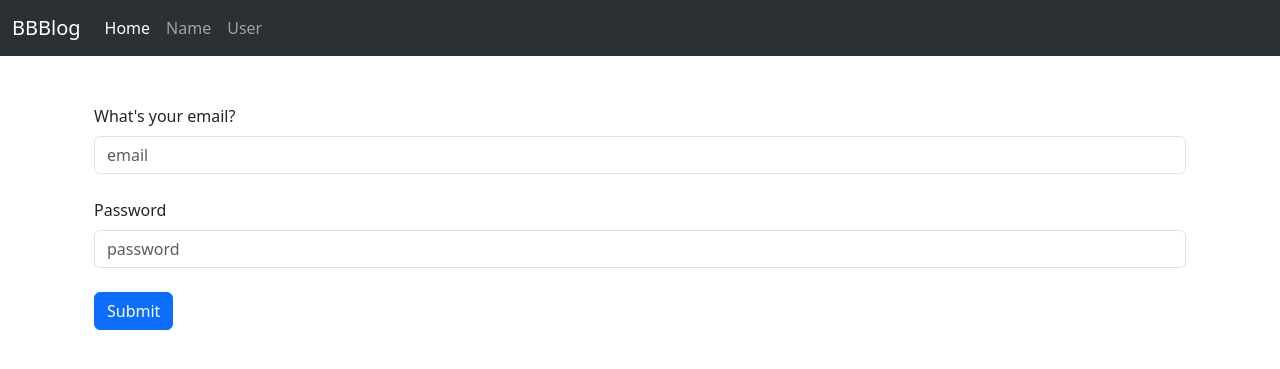
After one commit to shulepov1/flask, a Flask app: page /test_pw in a window 1280 px wide. The commit adds this page. Shown: the top 369 px of the page. Run offline with Flask 3, Linux system fonts and the light colour scheme.

Commit message:
add password field

```diff
--- /dev/null
+++ b/browsers_app/forms/PasswordForm.py
@@ -0,0 +1,8 @@
+from flask_wtf import FlaskForm
+from wtforms import StringField, SubmitField, PasswordField, BooleanField, ValidationError
+from wtforms.validators import DataRequired, EqualTo
+
+class PasswordForm(FlaskForm):
+    email = StringField("What's your email?", validators=[DataRequired()])
+    password = PasswordField('Password', validators=[DataRequired()])
+    submit = SubmitField("Submit")
--- a/browsers_app/forms/UserForm.py
+++ b/browsers_app/forms/UserForm.py
@@ -1,9 +1,11 @@
 from flask_wtf import FlaskForm
-from wtforms import StringField, SubmitField
-from wtforms.validators import DataRequired
+from wtforms import StringField, SubmitField, PasswordField, BooleanField, ValidationError
+from wtforms.validators import DataRequired, EqualTo
 
 class UserForm(FlaskForm):
     username = StringField("What's your username?", validators=[DataRequired()])
     email = StringField("What's your email?", validators=[DataRequired()])
     migration_test = StringField("test", validators=[DataRequired()])
+    password = PasswordField('Password', validators=[DataRequired(), EqualTo('password2', message='Passwords must match!')])
+    password2 = PasswordField('Confirm Password', validators=[DataRequired(), EqualTo('password', message='Passwords must match!')])
     submit = SubmitField("Submit")
--- a/browsers_app/routes.py
+++ b/browsers_app/routes.py
@@ -5,6 +5,9 @@ from flask import make_response, request, render_template, redirect, flash
 from .user_agent_handler import get_browser, get_os
 from .forms.NameForm import NameForm
 from .forms.UserForm import UserForm
+from .forms.PasswordForm import PasswordForm
+
+from werkzeug.security import generate_password_hash, check_password_hash
 
 def get_db_connection():
     conn = sqlite3.connect('DB.db')
@@ -32,6 +35,8 @@ def browser(browser):
 @app.errorhandler(404)
 def page_not_found(e):
     return render_template("404.html"), 404
+    #s family='IBM Plex Mono'
+    #s family='IBM Plex Mono'
 
 @app.errorhandler(500)
 def internal_server_error(e):
@@ -65,6 +70,27 @@ def name():
         flash("Form Submitted Succesffully!")
     return render_template("form.html", name = name, form=form)
 
+@app.route("/test_pw", methods=['GET', 'POST'])
+def test_pw():
+    email = None
+    password = None
+    password_to_check = None
+    passed = None
+    user_found=None
+    form = PasswordForm()
+    if form.validate_on_submit():
+        email = form.email.data
+        password = form.password.data
+
+        form.email.data = ''
+        form.password.data = ''
+
+        user_found = User.query.filter_by(email=email).first()
+
+        passed = check_password_hash(user_found.password_hash, password)
+
+    return render_template("test_pw.html", form=form, email=email, password=password, user=user_found, passed=passed)
+
 from app import User, db
 
 @app.route("/user/add", methods=['GET', 'POST'])
@@ -75,13 +101,15 @@ def add_user():
     if form.validate_on_submit():
         user = User.query.filter_by(email=form.email.data).first()
         if user is None:
-            user = User(username=form.username.data, email=form.email.data, migration_test=form.migration_test.data)
+            user = User(username=form.username.data, email=form.email.data, migration_test=form.migration_test.data, password=form.password.data)
             db.session.add(user)
             db.session.commit()
         username = form.username.data
         form.username.data = ''
         form.email.data = ''
         form.migration_test.data = ''
+        form.password.data = ''
+        form.password2.data = ''
         flash('User created successfully')
     users = User.query.order_by(User.date_added)
     return render_template('add_user.html', username=username, form=form, users=users)
--- /dev/null
+++ b/templates/test_pw.html
@@ -0,0 +1,33 @@
+{% extends 'base.html' %} {% block content %} {% for message in
+get_flashed_messages() %}
+<div class="alert alert-success alert-dismissible fade show" role="alert">
+    {{message}}
+    <button
+        type="button"
+        class="btn-close"
+        data-bs-dismiss="alert"
+        aria-label="Close"
+    ></button>
+</div>
+{% endfor %} {% if email %}
+<h1>email: {{ user.email }}</h1>
+<h1>pw: {{ user.password_hash }}</h1>
+{% if passed %}
+<p>passed</p>
+{% endif %} {% else %}
+<form method="POST" class="my-4">
+    {{ form.csrf_token }}
+    <div class="form-group">
+        {{ form.email.label(class="mb-2") }} {{ form.email(class="form-control",
+        placeholder="email") }}
+    </div>
+    <br />
+    <div class="form-group">
+        {{ form.password.label(class="mb-2") }} {{
+        form.password(class="form-control", placeholder="password") }}
+    </div>
+    <br />
+    <input type="submit" value="Submit" class="btn btn-primary" />
+</form>
+
+{% endif %} {% endblock %}
```
Also changed, not shown: app.py (+14 -1 lines), migrations/versions/3c5b2abe7dd3_add_password.py (added, +32 -0 lines), templates/add_user.html (+10 -0 lines).
